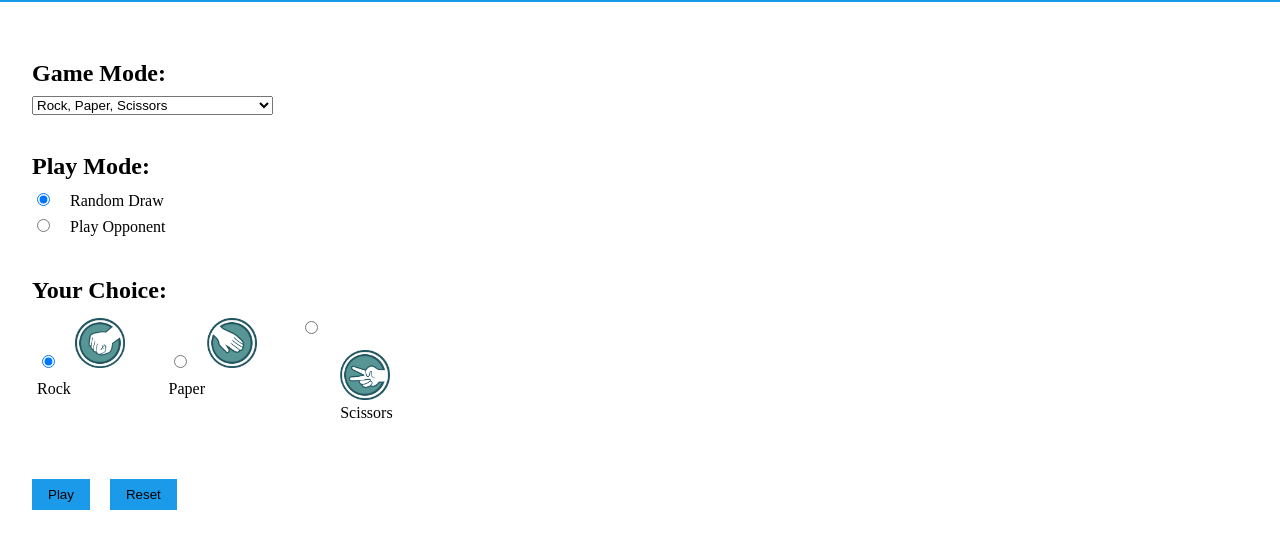
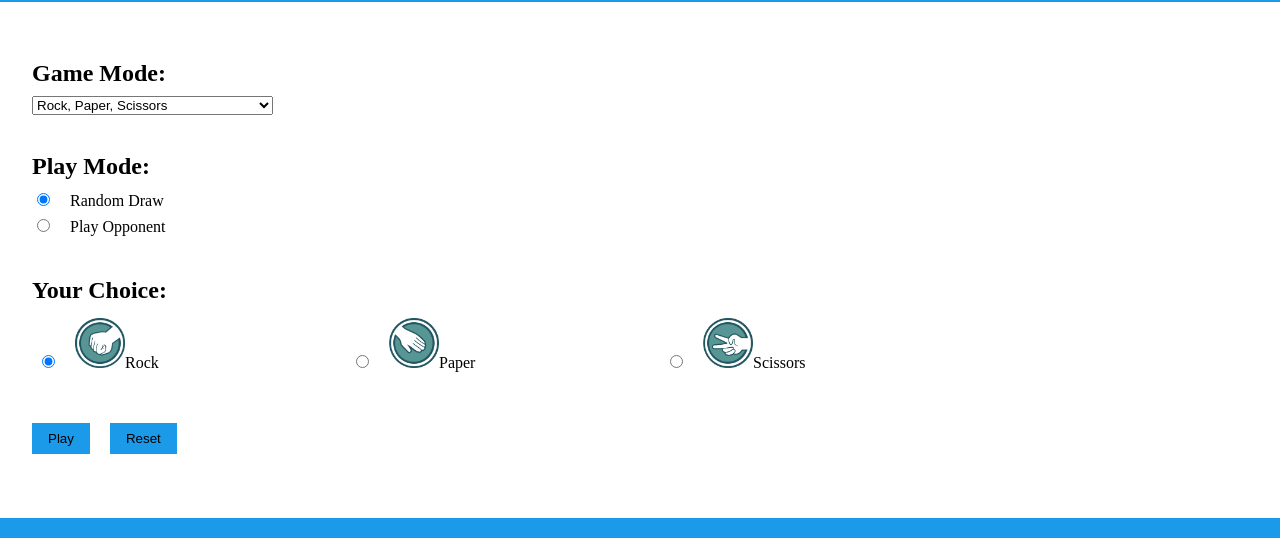
Before and after one commit to comp426-2023-spring/e02-CadenAlford, a website: page public/index.html in a window 1280 px wide. Shown: the part 81-619 px from the top of the page. Drawn offline with Linux system fonts and the light colour scheme.

Commit message:
Html formatting

```diff
--- a/public/index.html
+++ b/public/index.html
@@ -30,23 +30,23 @@
                 <div class="row">
                   <div class="column">
                 <input type="radio" id="rock" name="choice" value="rock" checked>
-                <label for="rock"><img src="./img/rock.jpg" alt="Rock" width="50px" height="50px"><figcaption>Rock</figcaption></label>
+                <label for="rock"><img src="./img/rock.jpg" alt="Rock" width="50px" height="50px">Rock</label>
               </div>
               <div class="column">
                 <input type="radio" id="paper" name="choice" value="paper">
-                <label for="paper"><img src="./img/paper.jpg" alt="Paper" width="50px" height="50px"><figcaption>Paper</figcaption></label>
+                <label for="paper"><img src="./img/paper.jpg" alt="Paper" width="50px" height="50px">Paper</label>
               </div>
               <div class="column">
                 <input type="radio" id="scissors" name="choice" value="scissors">
-                <label for="scissors"><figure><img src="./img/scissors.jpg" alt="Scissors" width="50px" height="50px"><figcaption>Scissors</figcaption></figure></label>
+                <label for="scissors"><img src="./img/scissors.jpg" alt="Scissors" width="50px" height="50px">Scissors</label>
               </div>
               <div class="column">
                 <input type="radio" id="lizard" name="choice" value="lizard" style="display: none;">
-                <label for="lizard" style="display: none;"><img src="./img/lizard.jpg" alt="Lizard" width="50px" height="50px"><figcaption>Lizard</figcaption></label>
+                <label for="lizard" style="display: none;"><img src="./img/lizard.jpg" alt="Lizard" width="50px" height="50px">Lizard</label>
               </div>
               <div class="column">
                 <input type="radio" id="spock" name="choice" value="spock" style="display: none;">
-                <label for="spock" style="display: none;"><img src="./img/spock.jpg" alt="Spock" width="50px" height="50px"><figcaption>Spock</figcaption></label>
+                <label for="spock" style="display: none;"><img src="./img/spock.jpg" alt="Spock" width="50px" height="50px">Spock</label>
               </div>
               </div>
             </section>
--- a/public/styles.css
+++ b/public/styles.css
@@ -99,7 +99,7 @@ body {
   }
   .column{
     float: left;
-    width: 10%;
+    width: 25%;
     padding: 5px;
   }
   .row::after{
```
